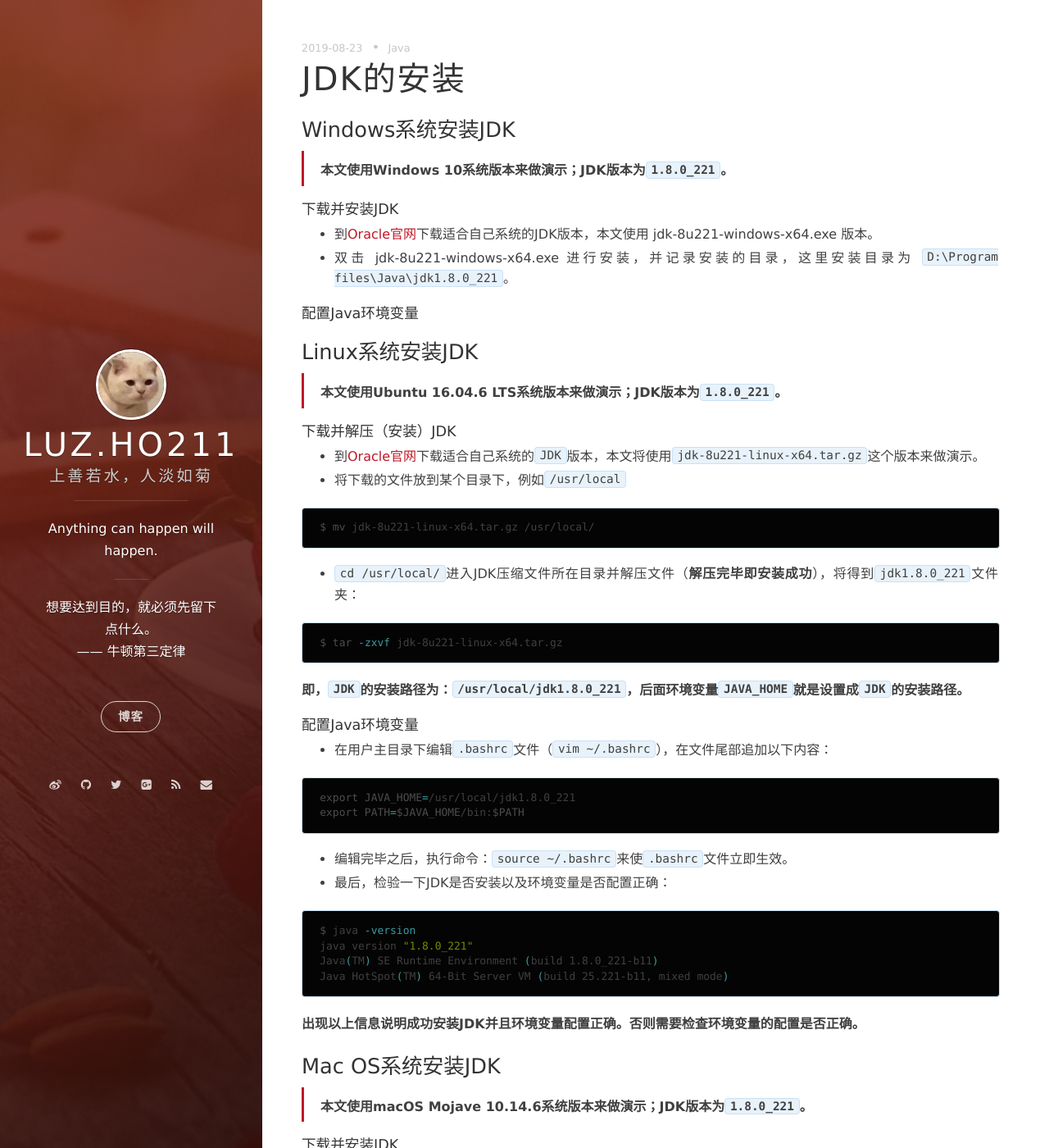
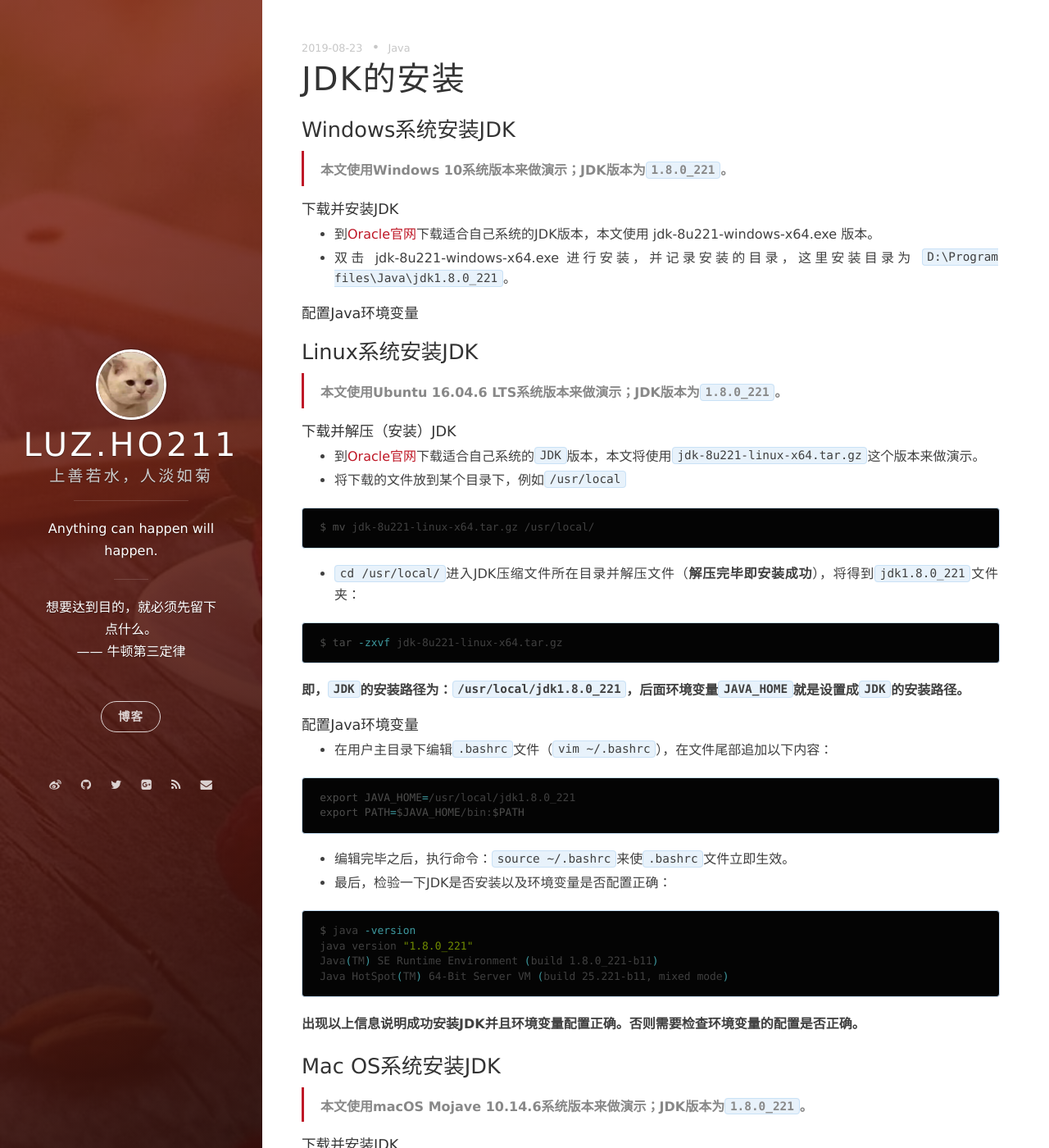
Before and after one commit to LUZHO211/LUZHO211, a Jekyll site: the page built from _posts/java/2019-08-23-java-installation.markdown, in a window 1280 px wide and 1400 px high. Shown: the whole window at 82% size. Built offline with Jekyll 4.4.1, drawn with Linux system fonts in a browser that asks for light colours; nearby versions of some CDN libraries.

Commit message:
markdown引用块颜色设置：color: #888;

```diff
--- a/_sass/global.scss
+++ b/_sass/global.scss
@@ -111,6 +111,7 @@ blockquote {
   font-weight: lighter;
   font-size: 1em;
   border-left: 3px solid $primary-color;
+  color: #888;
 
   p {
 
```
